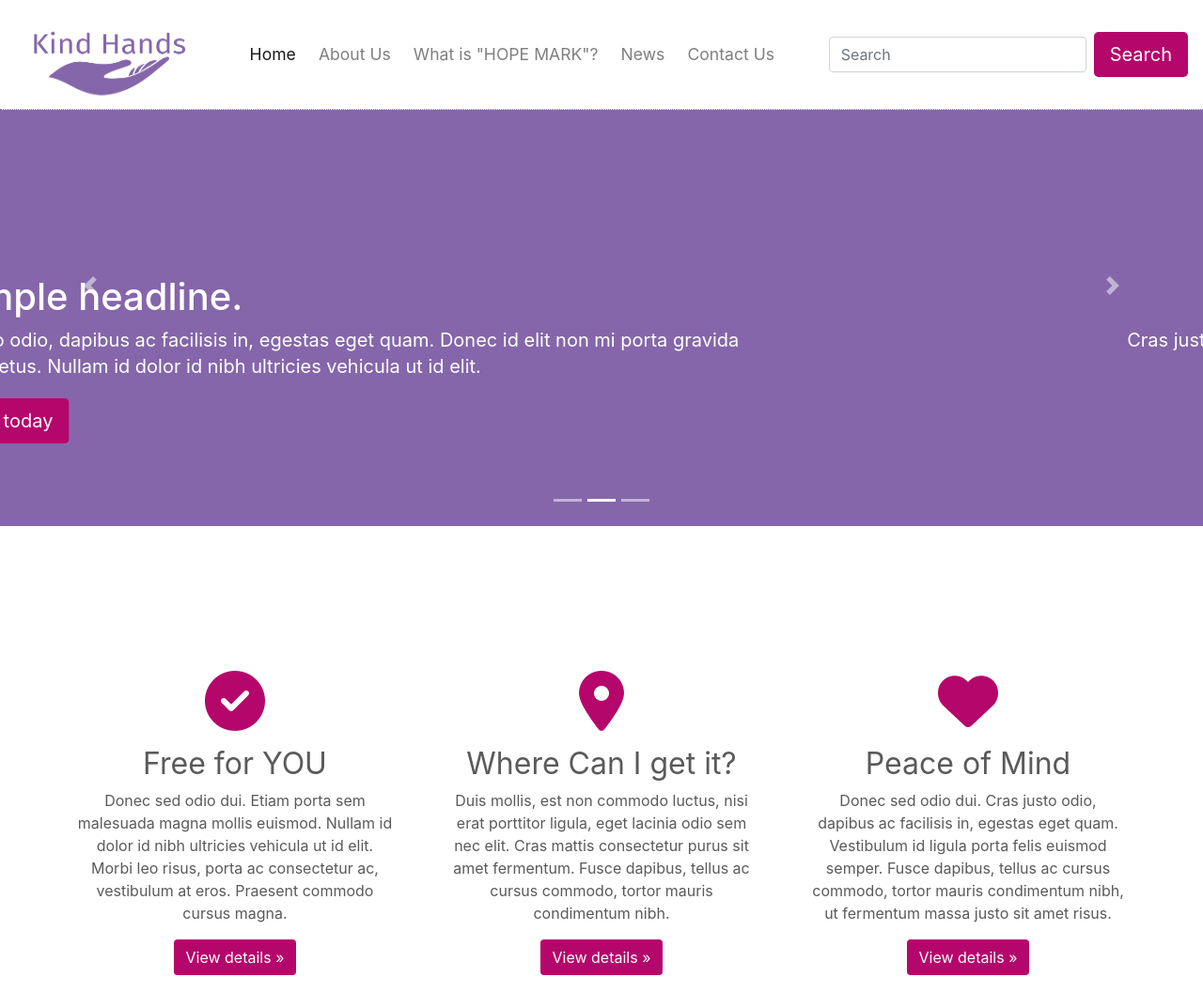
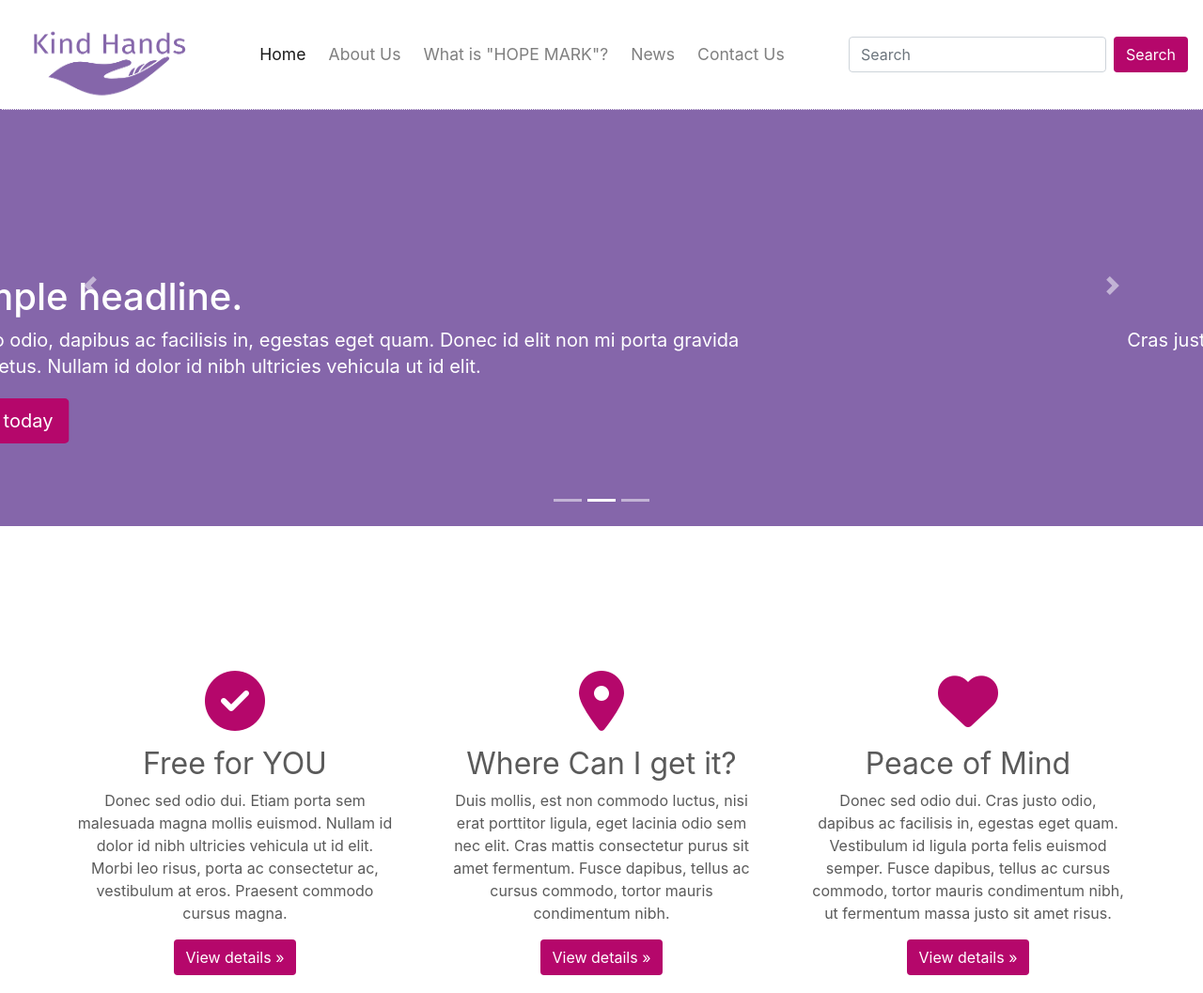
Before and after one commit to ElshanSamadli/KindHands, a plain HTML site: page index.html in a window 1280 px wide. Shown: the top 1057 px of the page at 94% size. Drawn offline with nearby package versions, Linux system fonts and the light colour scheme; a script that the page names is missing.

Commit message:
button fixed

```diff
--- a/carousel.css
+++ b/carousel.css
@@ -206,4 +206,6 @@ body {
 
 .btn:hover {
   color: white;
+  background-color: #6a097d;
+
 }
--- a/index.html
+++ b/index.html
@@ -51,7 +51,7 @@
           </ul>
           <form class="form-inline mt-2 mt-md-0">
             <input class="form-control mr-sm-2" type="text" placeholder="Search" aria-label="Search">
-            <button class="btn btn-lg btn-outline-success my-2 my-sm-0" type="submit">Search</button>
+            <button class="btn btn-outline-success my-2 my-sm-0" type="submit">Search</button>
           </form>
         </div>
       </nav>
```
